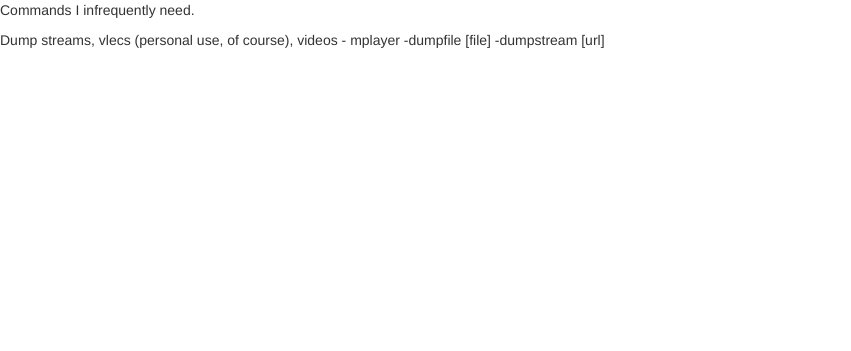
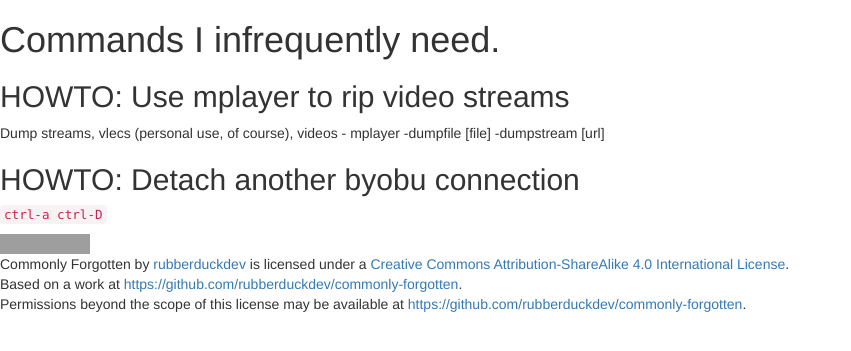
Before and after one commit to yuvallanger/yuvallanger.github.io, a Jekyll site: the page built from pages/commands.md, in a window 1280 px wide. Shown: the top 351 px of the page, without its empty margins (0-851 px from the left). Built offline with Jekyll 4.4.1, drawn with Linux system fonts in a browser that asks for light colours; nearby versions of some CDN libraries; grey boxes are pictures that could not be loaded.

Commit message:
Adding byobu howto and a CC-BY-SA license.

```diff
--- a/_layouts/default.html
+++ b/_layouts/default.html
@@ -16,5 +16,6 @@
 
     <!-- Latest compiled and minified JavaScript -->
     <script src="//netdna.bootstrapcdn.com/bootstrap/3.0.3/js/bootstrap.min.js"></script>
+<a rel="license" href="http://creativecommons.org/licenses/by-sa/4.0/"><img alt="Creative Commons License" style="border-width:0" src="http://i.creativecommons.org/l/by-sa/4.0/88x31.png" /></a><br /><span xmlns:dct="http://purl.org/dc/terms/" property="dct:title">Commonly Forgotten</span> by <a xmlns:cc="http://creativecommons.org/ns#" href="http://rubberduckdev.github.io/commonly-forgotten" property="cc:attributionName" rel="cc:attributionURL">rubberduckdev</a> is licensed under a <a rel="license" href="http://creativecommons.org/licenses/by-sa/4.0/">Creative Commons Attribution-ShareAlike 4.0 International License</a>.<br />Based on a work at <a xmlns:dct="http://purl.org/dc/terms/" href="https://github.com/rubberduckdev/commonly-forgotten" rel="dct:source">https://github.com/rubberduckdev/commonly-forgotten</a>.<br />Permissions beyond the scope of this license may be available at <a xmlns:cc="http://creativecommons.org/ns#" href="https://github.com/rubberduckdev/commonly-forgotten" rel="cc:morePermissions">https://github.com/rubberduckdev/commonly-forgotten</a>.
   </body>
 </html>
--- a/pages/commands.md
+++ b/pages/commands.md
@@ -1,7 +1,15 @@
 ---
 layout: default
-title: more
+title: Commands I infrequently need.
 ---
-Commands I infrequently need.
+{{ page.title }}
+=============================
 
+HOWTO: Use mplayer to rip video streams
+---------------------------------------
 Dump streams, vlecs (personal use, of course), videos - mplayer -dumpfile [file] -dumpstream [url]
+
+HOWTO: Detach another byobu connection
+--------------------------------------
+
+`ctrl-a ctrl-D`
```
